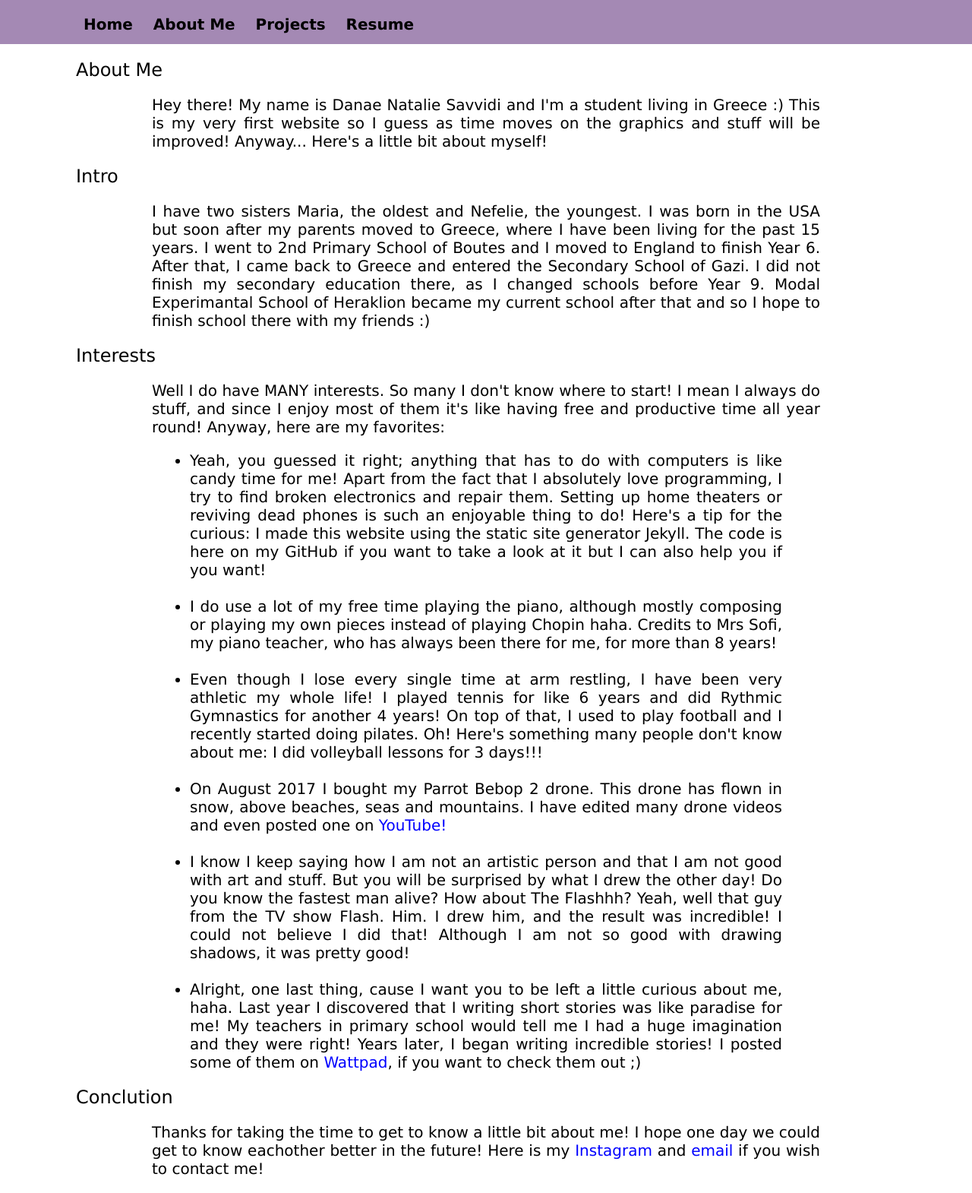
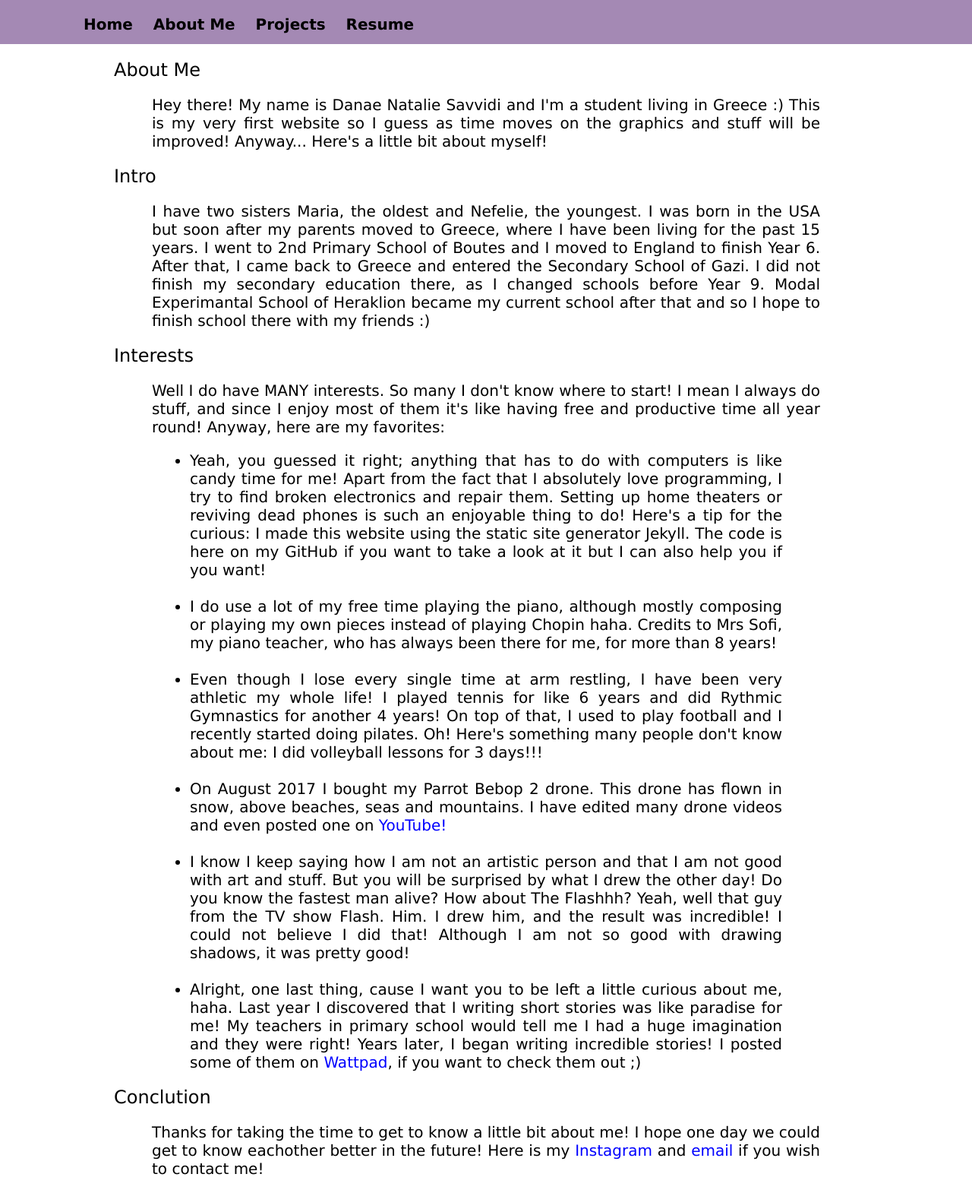
Before and after one commit to danaesav/danaesav.github.io, a Jekyll site: the page built from aboutme/index.html, in a window 1280 px wide. Shown: the part 405-1975 px from the top of the page at 76% size. Built offline with Jekyll 4.4.1, drawn with Linux system fonts in a browser that asks for light colours.

Commit message:
Update styles.css

```diff
--- a/css/styles.css
+++ b/css/styles.css
@@ -26,7 +26,7 @@ h2 {
     font-family: 'Verdana';
     font-weight: normal;
     text-align: left;
-    margin-left: 100px;
+    margin-left: 150px;
 }
 
 footer {
```
